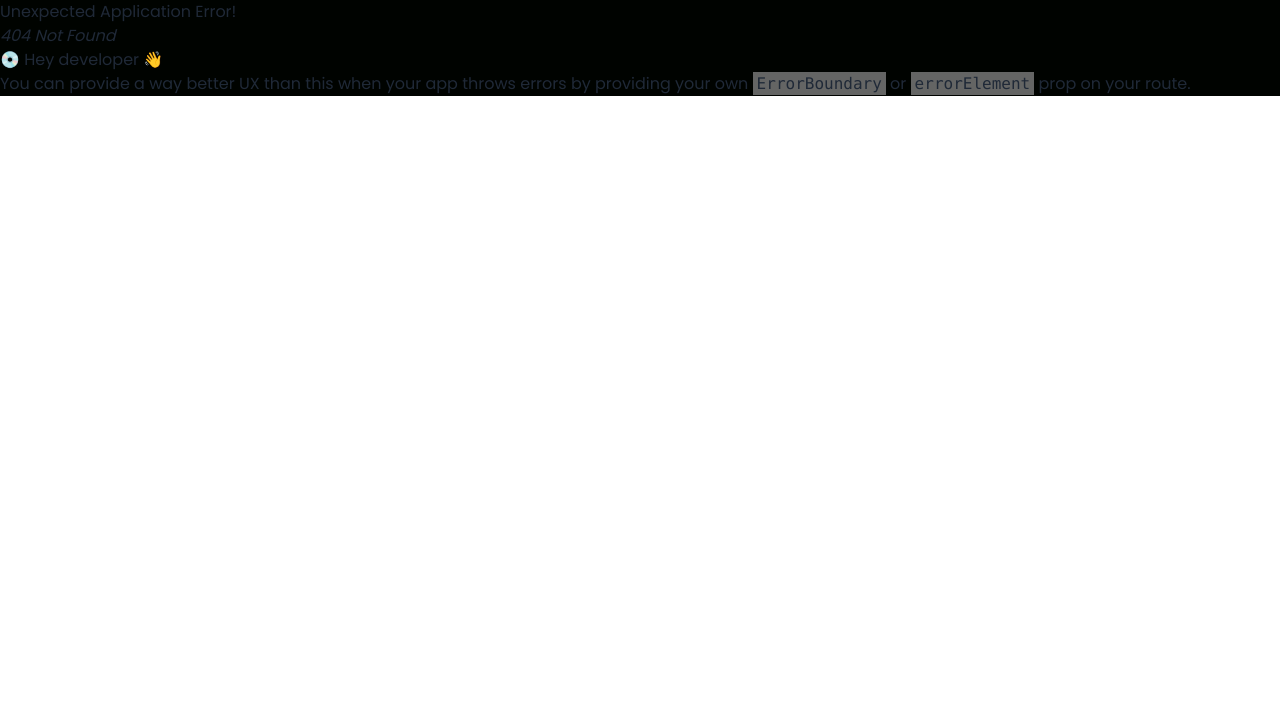
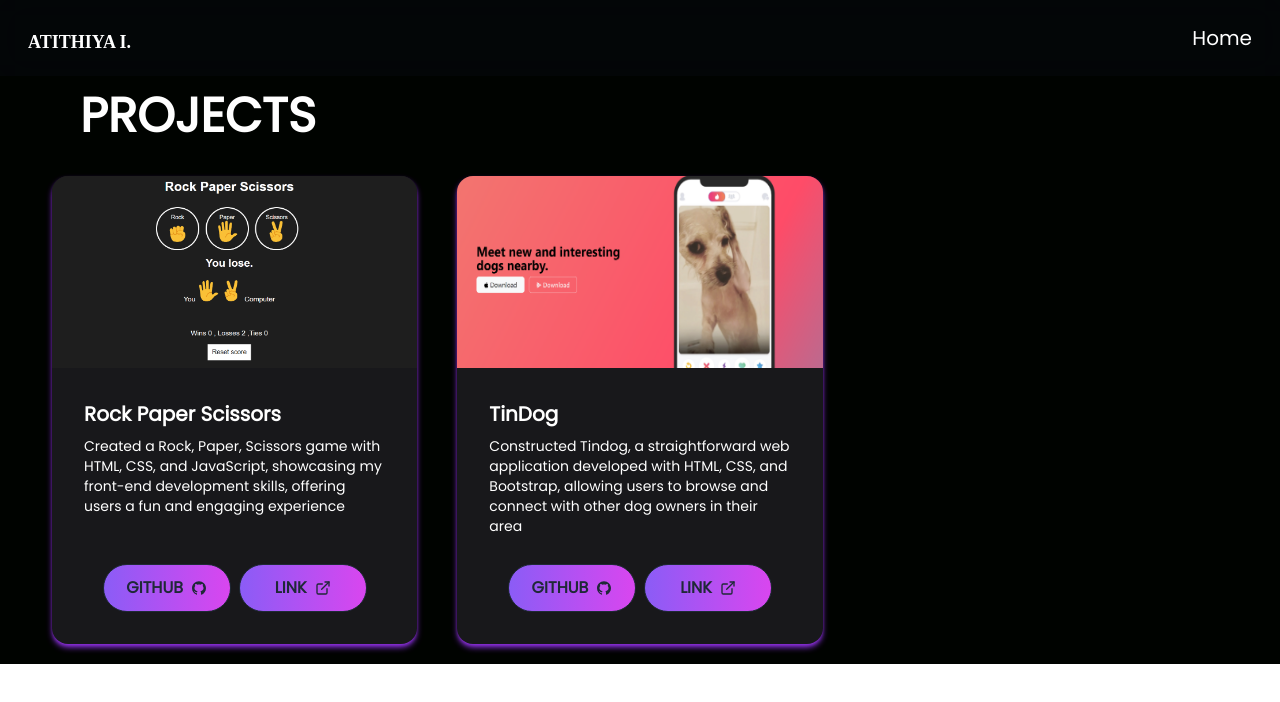
Before and after one commit to Atithiya/portfolio04, a React (Vite) app: page /MoreProjects in a window 1280 px wide. Before the commit this address had no page. Shown: the top 702 px of the page. Built offline with nearby package versions, Linux system fonts and the light colour scheme; a web font is replaced by a local one.

Commit message:
more project: add more project

```diff
--- a/src/Component/Home.jsx
+++ b/src/Component/Home.jsx
@@ -39,9 +39,9 @@ function Home() {
             sequence={[
               "HELLO !",
               500,
-              "JUNIOR FRONT-END DEVELOPER",
+              "JUNIOR SOFTWARE DEVELOPER",
               500,
-              "JUNIOR FRONT-END ",
+              "JUNIOR SOFTWARE",
               500,
             ]}
             style={{ fontSize: "1em" }}
--- /dev/null
+++ b/src/Component/MoreProjectNavbar.jsx
@@ -0,0 +1,28 @@
+import React from "react";
+import { Link } from "react-router-dom";
+
+function MoreProjectNavbar() {
+  return (
+    <div id="" className="w-full">
+      <div className="navbar text-white fixed z-10 bg-opacity-20 backdrop-blur-lg backdrop-filter bg-gray-900 ">
+        <div className="flex-1">
+          <div className="w-full font-bold text-2xl lg:text-3xl text-white ">
+            <Link to={"/"} className="logoname ms-5 text-lg ">
+              ATITHIYA I.
+            </Link>
+          </div>
+        </div>
+        <div className="flex-none">
+          <ul className="menu menu-horizontal px-1 lg:text-xl  ">
+            {/* Desktop Navbar */}
+            <li className="hidden lg:block dt-navbar  ">
+              <Link to={"/"}>Home</Link>
+            </li>
+          </ul>
+        </div>
+      </div>
+    </div>
+  );
+}
+
+export default MoreProjectNavbar;
--- /dev/null
+++ b/src/Component/MoreProjects.jsx
@@ -0,0 +1,107 @@
+import React from "react";
+import { BsArrowRight } from "react-icons/bs";
+import { AiFillGithub } from "react-icons/ai";
+import { FiExternalLink } from "react-icons/fi";
+import { useState } from "react";
+import { useEffect } from "react";
+import AOS from "aos";
+import "aos/dist/aos.css";
+import { Link } from "react-router-dom";
+import Navbar from "./Navbar";
+import MoreProjectNavbar from "./MoreProjectNavbar";
+
+// img
+import keepFitImg from "../assets/pro2-keepfit.jpg";
+import rockImg from "../assets/pro8-rock.png";
+import tinDogImg from "../assets/pro9-TinDog-img.png";
+
+function MoreProjects() {
+  useEffect(() => {
+    AOS.init({
+      // Global settings go here
+      // For example:
+      duration: 800, // Animation duration in milliseconds
+      offset: 100, // Offset (in pixels) from the top of the page when triggering animations
+    });
+  }, []);
+  const [project, setProject] = useState([
+    {
+      image: rockImg,
+      cardTitle: "Rock Paper Scissors",
+      cardDetail:
+        "Created a Rock, Paper, Scissors game with HTML, CSS, and JavaScript, showcasing my front-end development skills, offering users a fun and engaging experience",
+      github: "https://github.com/Atithiya/RockPaperScissors",
+      demo: "https://atithiya-rock-paper-scissors.vercel.app/",
+    },
+    {
+      image: tinDogImg,
+      cardTitle: "TinDog",
+      cardDetail:
+        "Constructed Tindog, a straightforward web application developed with HTML, CSS, and Bootstrap, allowing users to browse and connect with other dog owners in their area",
+      github: "https://github.com/Atithiya/TinDog",
+      demo: "https://atithiya-tindog.vercel.app/",
+    },
+  ]);
+
+  return (
+    <>
+      <MoreProjectNavbar />
+      <section id="projects" className="w-full">
+        <div className=" p-5 pt-14">
+          <div
+            data-aos="fade-right"
+            className="text-white font-semibold  text-center lg:text-start lg:text-7xl lg:ms-6 p-9"
+          >
+            <h2 className="text-4xl lg:text-5xl ">PROJECTS</h2>
+            {/* <progress className="progress w-56 bg-white"></progress> */}
+          </div>
+
+          {/* Card */}
+          <div
+            data-aos="fade-down"
+            className="w-full  sm:flex sm:justify-center  lg:grid lg:grid-cols-3 lg:gap-10 text-white gap-10  lg:ps-8 lg:pe-8 "
+          >
+            {/* .map ตรงนี้ โดยครอบทั้ง div  */}
+            {project.map((item, index) => (
+              <div
+                key={index}
+                className="card w-full  mt-5 lg:mt-0 bg-zinc-900 shadow-md shadow-purple-600  hover:scale-105 duration-200"
+              >
+                <figure>
+                  <img
+                    src={item.image}
+                    alt="car!"
+                    className="h-full w-full lg:h-48"
+                  />
+                </figure>
+                <div className="card-body">
+                  <h2 className="card-title">{item.cardTitle}</h2>
+                  <p className="text-sm">{item.cardDetail}</p>
+
+                  <div className="card-actions justify-center mt-5 ">
+                    <a
+                      href={item.github}
+                      target="_blank"
+                      className="btn lg:text-base btn-outline text-xs rounded-full w-full lg:w-32  bg-gradient-to-r from-violet-500 to-fuchsia-500"
+                    >
+                      Github <AiFillGithub />
+                    </a>
+                    <a
+                      href={item.demo}
+                      target="_blank"
+                      className="btn lg:text-base btn-outline text-xs rounded-full w-full lg:w-32  bg-gradient-to-r from-violet-500 to-fuchsia-500"
+                    >
+                      Link <FiExternalLink />
+                    </a>
+                  </div>
+                </div>
+              </div>
+            ))}
+          </div>
+        </div>
+      </section>
+    </>
+  );
+}
+
+export default MoreProjects;
--- a/src/Component/Projects.jsx
+++ b/src/Component/Projects.jsx
@@ -6,6 +6,7 @@ import { useState } from "react";
 import { useEffect } from "react";
 import AOS from "aos";
 import "aos/dist/aos.css";
+import { Link } from "react-router-dom";
 // img
 import keepFitImg from "../assets/pro2-keepfit.jpg";
 import portImg from "../assets/pro5-portfo.jpg";
@@ -127,6 +128,15 @@ function Projects() {
             </div>
           ))}
         </div>
+        <div className="p-8 lg:flex lg:justify-end">
+          <Link
+            to={"/MoreProjects"}
+            target="_blank"
+            className="btn lg:text-base btn-outline text-xs rounded-full w-full lg:w-52  bg-gradient-to-r from-violet-500 to-fuchsia-500"
+          >
+            READ MORE <FiExternalLink />
+          </Link>
+        </div>
       </div>
     </section>
   );
```
Also changed, not shown: src/main.jsx (+10 -1 lines), src/assets/pro8-rock.png (added), src/assets/pro9-TinDog-img.png (added).
